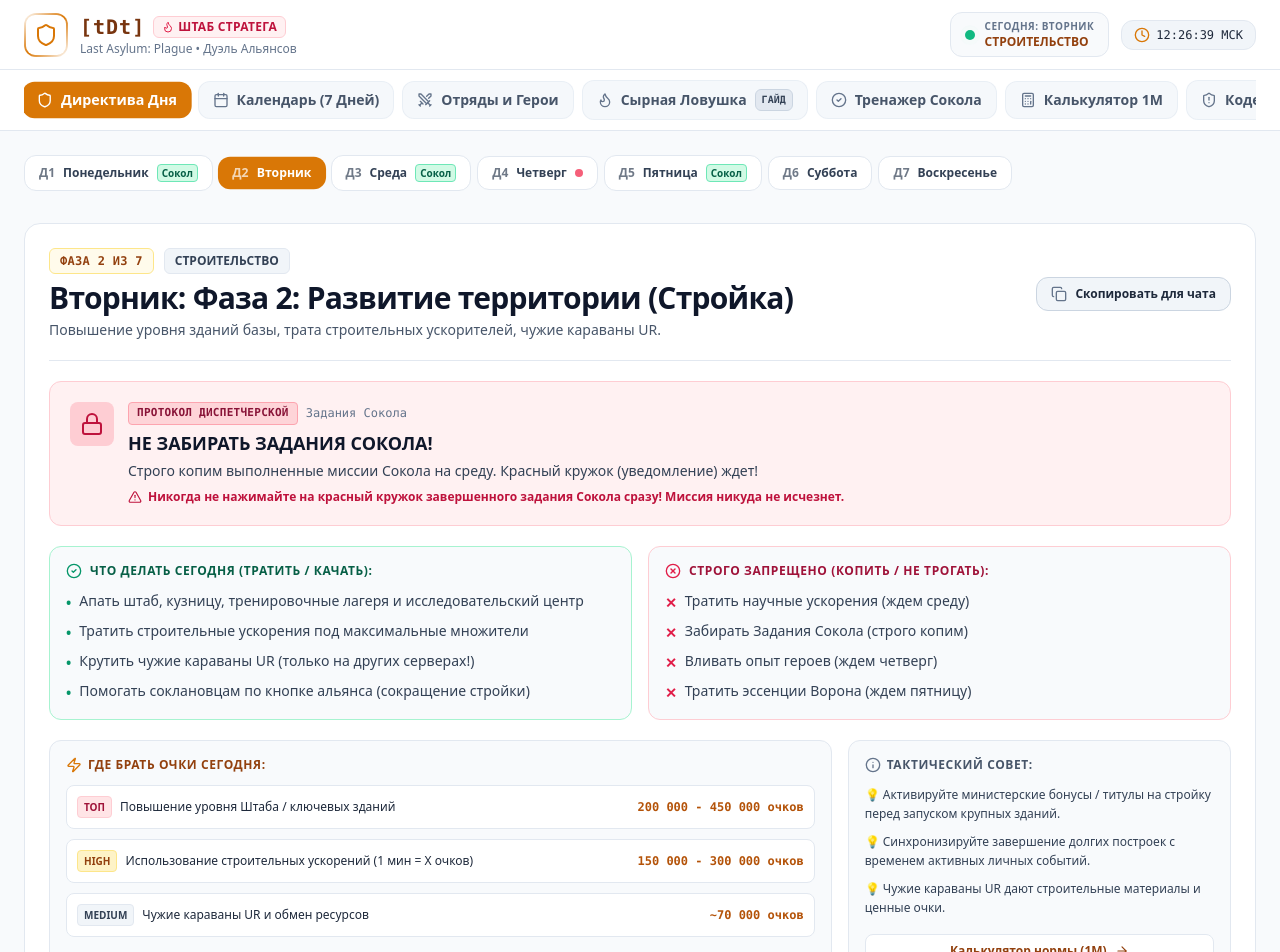
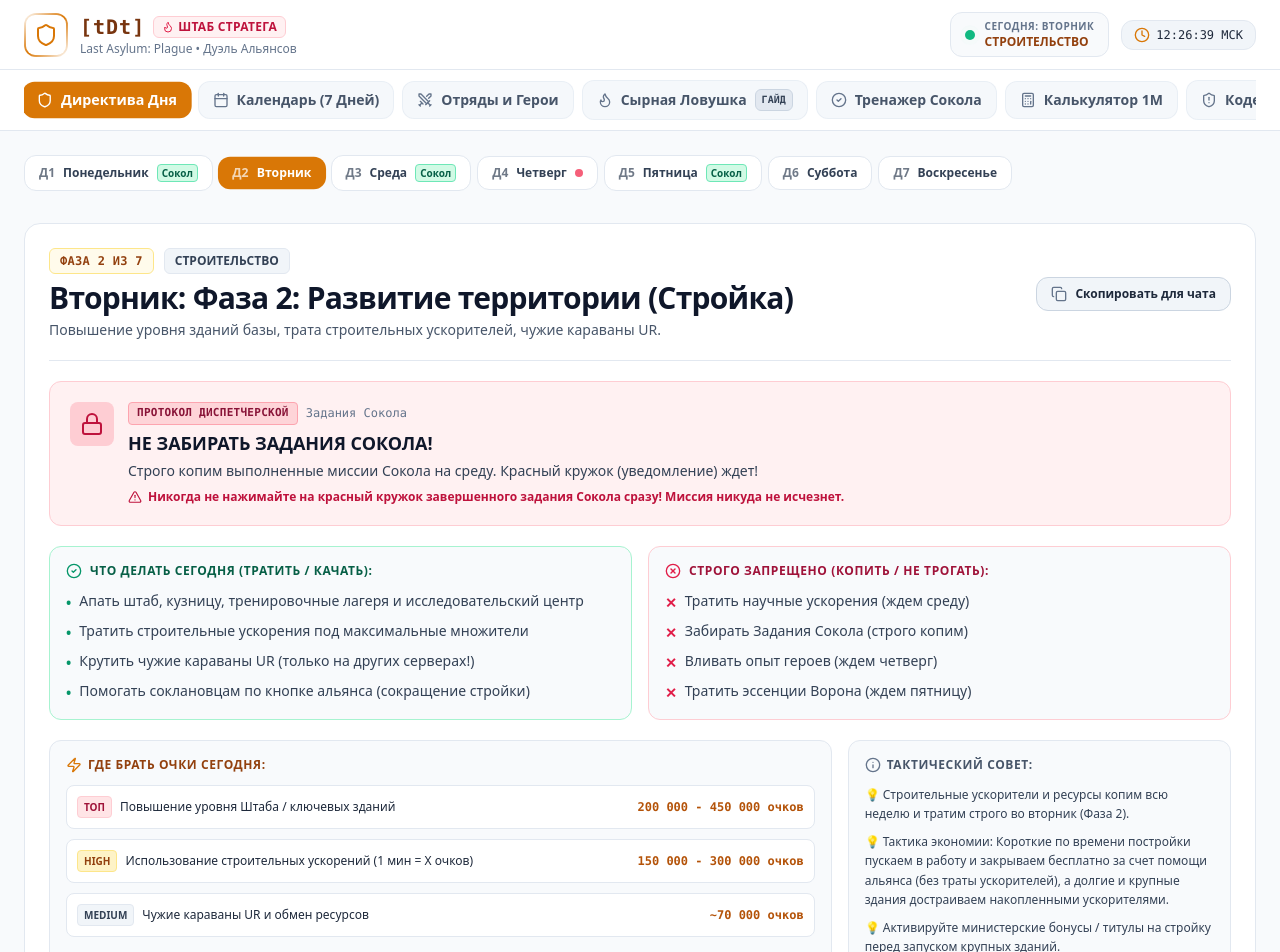
Before and after one commit to doguwar137-ops/last-asylum-tdt, a React (Vite) app: page / in a window 1280 px wide. Shown: the top 952 px of the page. Built offline with nearby package versions, Linux system fonts and the light colour scheme.

Commit message:
feat(broadcast): update Tuesday strategy instructions
Refine construction phase guidelines to emphasize resource saving and cost-efficient building acceleration tactics.

```diff
--- a/src/components/BroadcastGenerator.tsx
+++ b/src/components/BroadcastGenerator.tsx
@@ -27,7 +27,8 @@ const PRESET_BROADCASTS = [
     id: "tuesday",
     title: "Вторник (Стройка)",
     text: `📢 [tDt] БОЕВОЙ ПРИКАЗ: ВТОРНИК (Фаза 2 — Стройка)
-🔨 Бойцы, расчехляем строительные ускоры, апаем главные здания, крутим чужие UR-караваны!
+🔨 Строительные ускорители и ресурсы, которые мы копили всю неделю, тратим сегодня!
+💡 Тактика экономии: Короткие постройки пускаем и закрываем бесплатно за счет помощи альянса. Долгие здания достраиваем накопленными ускорителями! Крутим чужие UR-караваны!
 ⚠️ ВАЖНО: Никогда не нажимайте на красный кружок завершенного задания Сокола сразу! Копим выполненные миссии на СРЕДУ!
 🎯 Норматив дуэли: МИНИМУМ 1 000 000 очков на сегодня (суточный)!`,
   },
--- a/src/data/allianceData.ts
+++ b/src/data/allianceData.ts
@@ -72,6 +72,8 @@ export const DUEL_DAYS: DuelDay[] = [
       "Тратить эссенции Ворона (ждем пятницу)",
     ],
     tips: [
+      "Строительные ускорители и ресурсы копим всю неделю и тратим строго во вторник (Фаза 2).",
+      "Тактика экономии: Короткие по времени постройки пускаем в работу и закрываем бесплатно за счет помощи альянса (без траты ускорителей), а долгие и крупные здания достраиваем накопленными ускорителями.",
       "Активируйте министерские бонусы / титулы на стройку перед запуском крупных зданий.",
       "Синхронизируйте завершение долгих построек с временем активных личных событий.",
       "Чужие караваны UR дают строительные материалы и ценные очки.",
```
